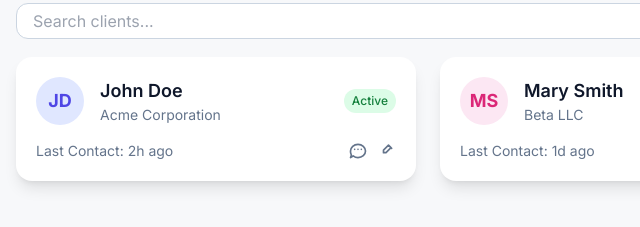
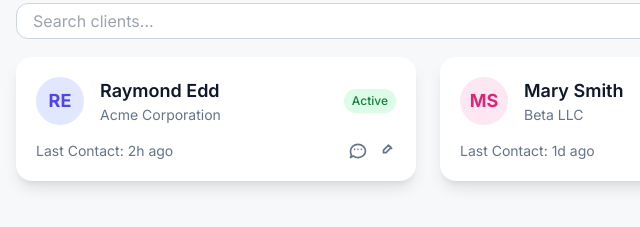
Before and after one commit to WebSync360/BizEdge-CRM, a website: page index.html in a window 1280 px wide. Both pictures are taken after a click on the button "Clients". Shown: the part 203-430 px from the top of the page, 0-640 px from the left. Drawn offline with nearby package versions, Linux system fonts and the light colour scheme.

Commit message:
Updating User Interface

```diff
--- a/index.html
+++ b/index.html
@@ -320,9 +320,9 @@
           <!-- Client Card -->
           <div class="bg-white shadow-lg rounded-xl p-5 hover:shadow-xl transition flex flex-col justify-between">
             <div class="flex items-center gap-4 mb-4">
-        <div class="w-12 h-12 rounded-full bg-indigo-100 flex items-center justify-center text-indigo-600 font-bold text-lg">JD</div>
+              <div class="w-12 h-12 rounded-full bg-indigo-100 flex items-center justify-center text-indigo-600 font-bold text-lg">RE</div>
               <div class="flex-1">
-          <h2 class="text-lg font-semibold text-slate-900">John Doe</h2>
+                <h2 class="text-lg font-semibold text-slate-900">Raymond Edd</h2>
                 <p class="text-sm text-slate-500">Acme Corporation</p>
               </div>
               <span class="text-xs px-2 py-1 rounded-full bg-green-100 text-green-700 font-medium">Active</span>
```
Lines whose indentation alone changed are shown as unchanged.
